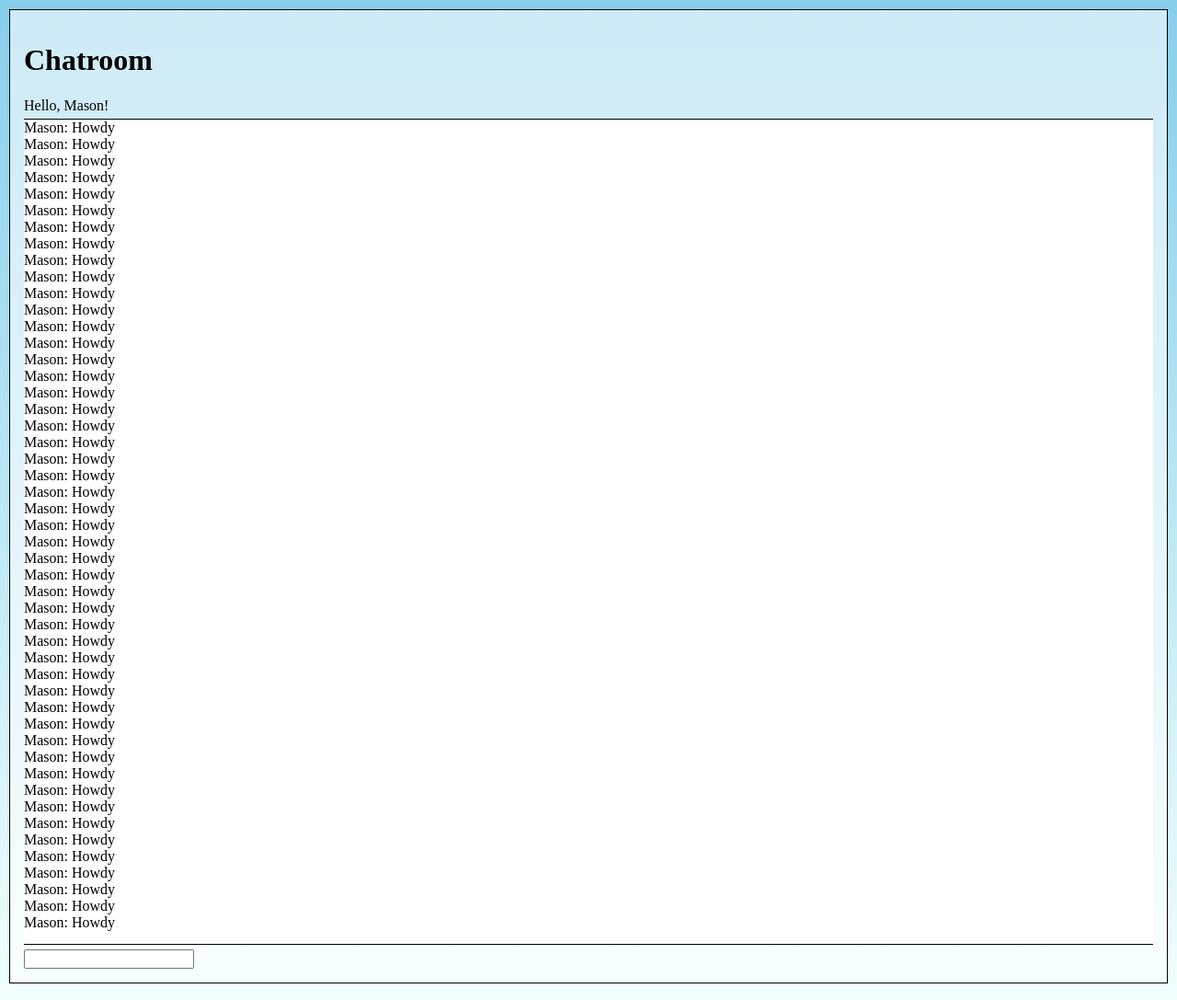
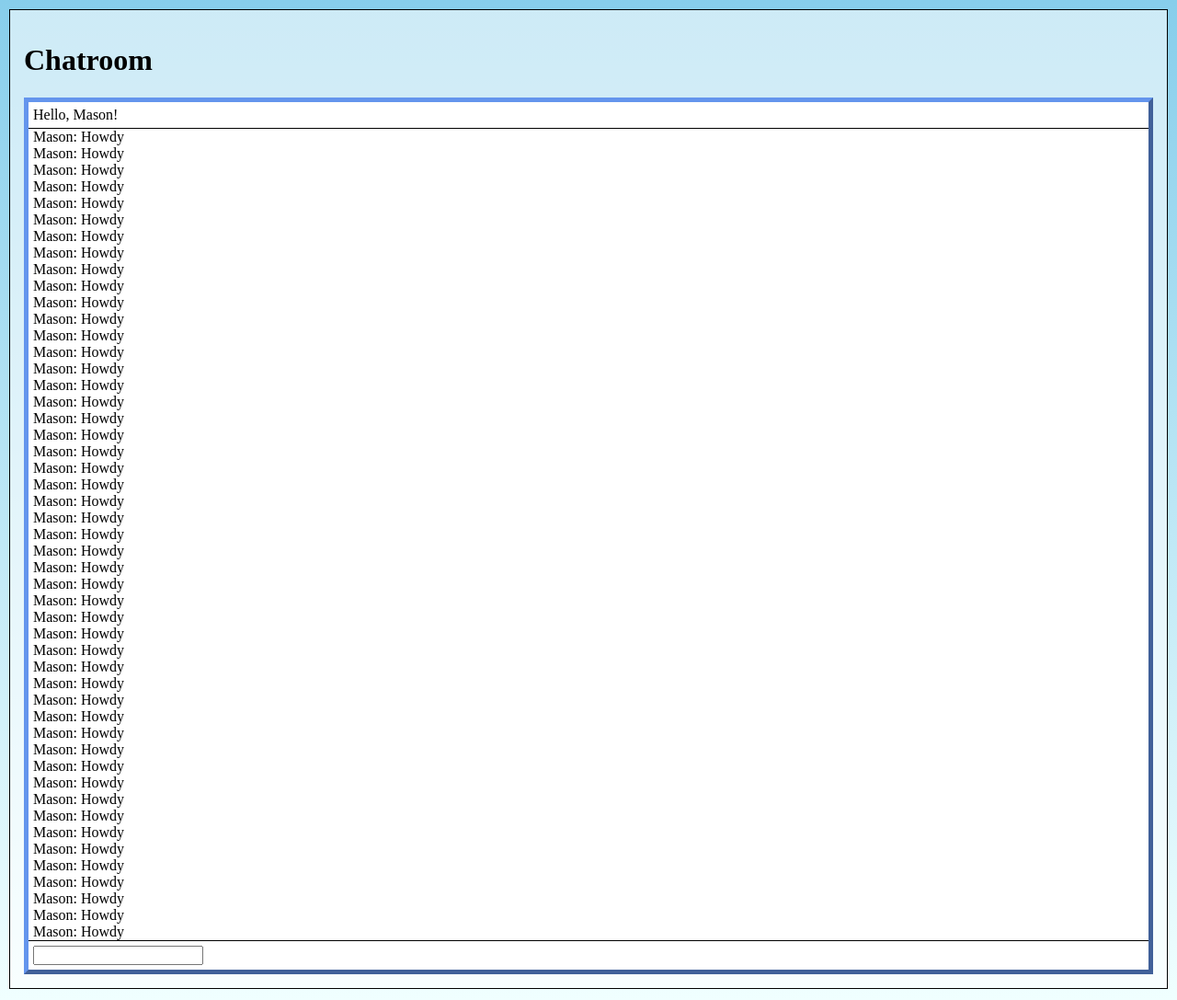
Before and after one commit to MachineThing/docker-lamp, a PHP site: page /interactive/chatroom.php in a window 1280 px wide. Shown: the whole page at 92% size. Run offline with PHP 8.4, Linux system fonts and the light colour scheme.

Commit message:
Made chatroom site as intended. (chat divs in form div)

```diff
--- a/site/css/chatroom.css
+++ b/site/css/chatroom.css
@@ -4,30 +4,35 @@ html,body {
 
 .container {
   margin: 10px;
-  height: calc(100vh - 60px); /* Crap solution but hey it works */
-  display: flex;
+  height: fit-content;
+  display: block;
   flex-flow: column;
 }
 
-.container > h1 {
-  flex: 0;
+.form {
+  height: calc(100vh - calc(80px + 4em)); /* Crap solution but hey it works */
+  padding: 0px;
+  display: flex;
+  flex-flow: column;
+  width: inherit;
+  background-color: white;
 }
 
 .chat_head {
-  padding-bottom: 5px;
+  border-bottom: black 1px solid;
+  padding: 5px;
   flex: 0;
 }
 
 .chat {
-  background-color: white;
-  border: black 1px;
-  border-style: solid none;
+  padding: 0px 5px;
   overflow-y: scroll;
   flex: 1;
 }
 
 .chat_foot {
-  padding-top: 5px;
+  border-top: black 1px solid;
+  padding: 5px;
   flex: 0;
 }
 
--- a/site/interactive/chatroom.php
+++ b/site/interactive/chatroom.php
@@ -9,6 +9,7 @@
   <body>
     <div class="container">
       <h1>Chatroom</h1>
+      <div class="form">
         <div class="chat_head">
           <p>Hello, Mason!</p>
         </div>
@@ -67,5 +68,6 @@
           <input type="text" name="" value="">
         </div>
       </div>
+    </div>
   </body>
 </html>
```
Lines whose indentation alone changed are shown as unchanged.
